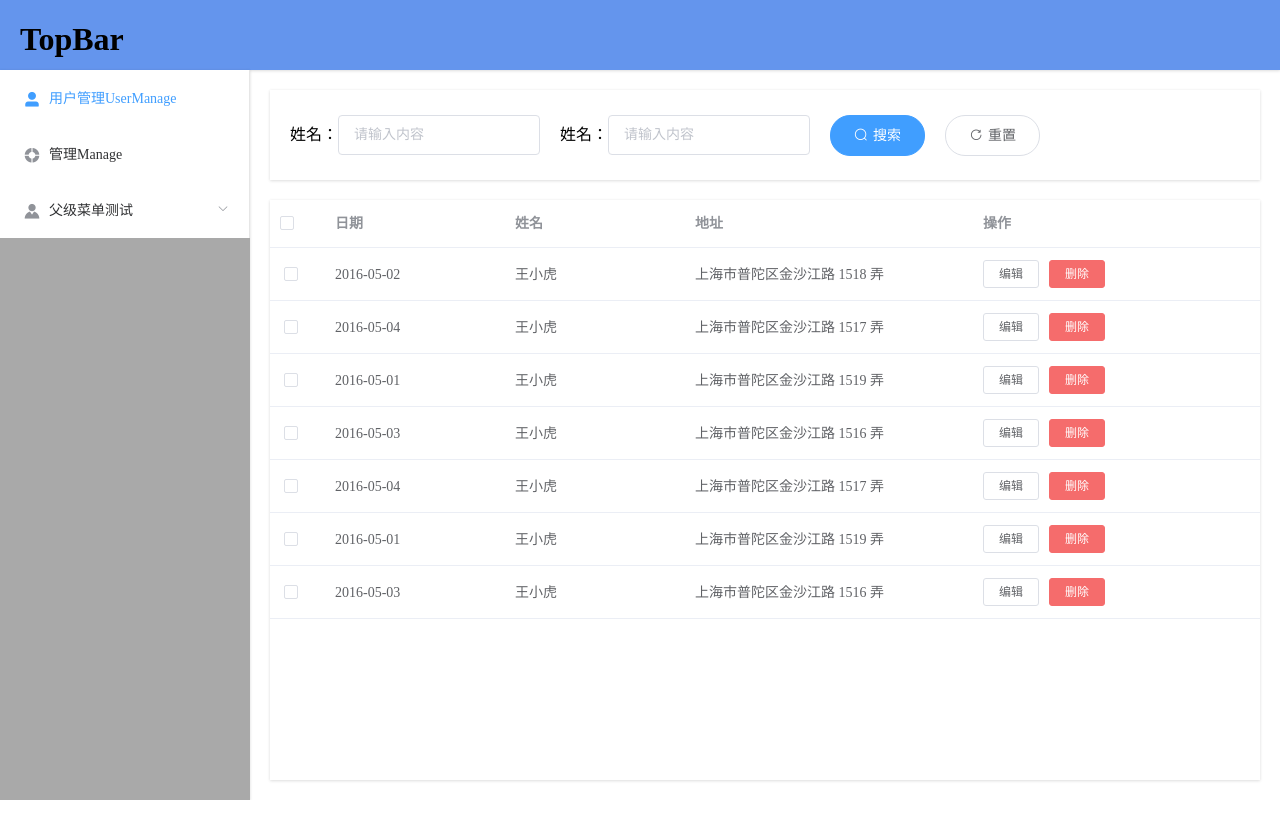
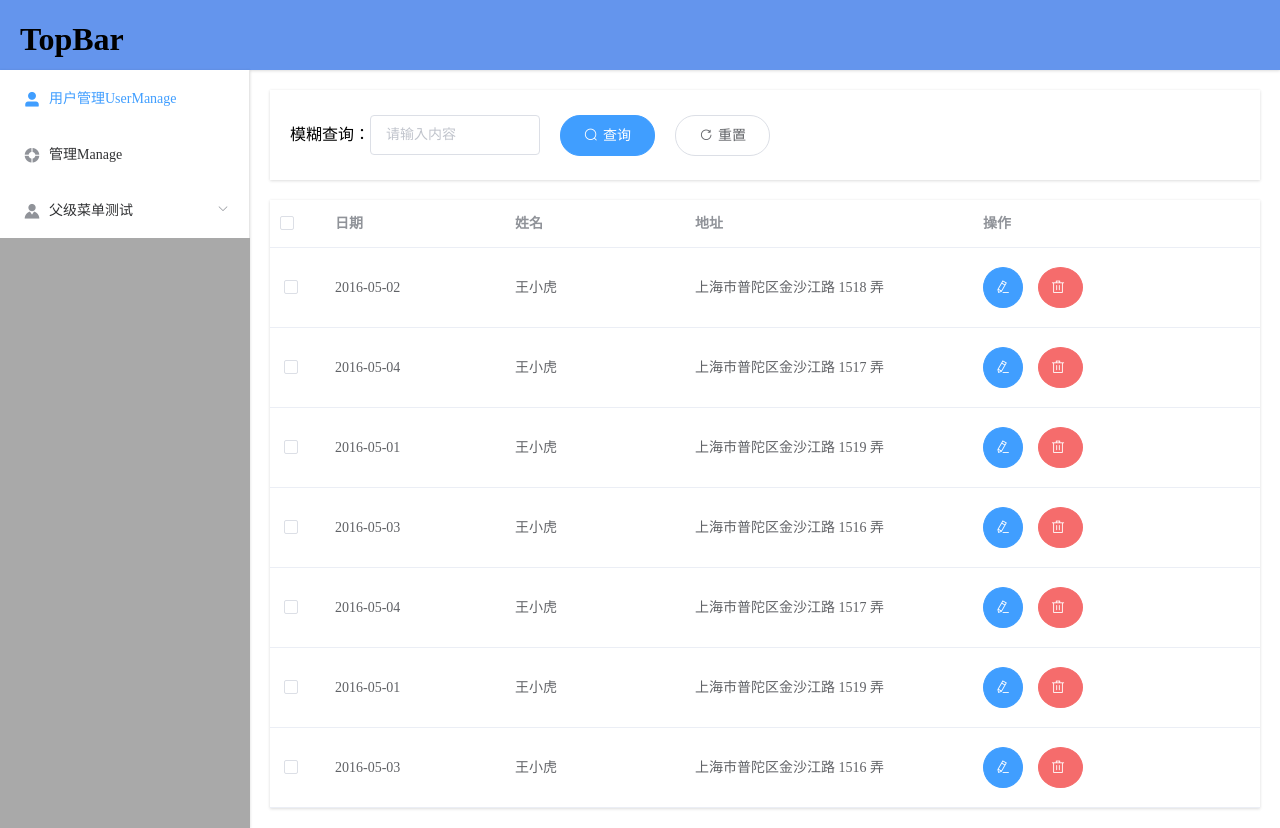
Before and after one commit to qiangaaaaa/blog-web, a Vue app: page /userManage in a window 1280 px wide. Before the commit the page ends 800 px from the top, so only its background shows below. Built offline with nearby package versions, Linux system fonts and the light colour scheme.

Commit message:
统一删除按钮ing

```diff
--- /dev/null
+++ b/src/components/common/dataDeleteButton/DataDeleteButton.vue
@@ -0,0 +1,82 @@
+<template>
+    <div class="data-delete-button">
+        <el-button type="danger" icon="el-icon-delete" circle @click="deleteRow"
+            v-bind:class="{ notMarginLeft:notMarginLeft}">{{buttonText}}</el-button>
+        <!-- 使用v-if 两层 解决 边框 和 内容 问题 -->
+    </div>
+</template>
+<script>
+    // 注：此按钮只能删除一个数据
+    export default {
+        name: 'DataDeleteButton',
+        data() {
+            return {
+            }
+        },
+        created() {
+        },
+        computed: {
+            notMarginLeft() {
+                return this.buttonText === ''
+            }
+        },
+        methods: {
+            deleteRow() {
+                this.open()
+            },
+            // 删除-模态框
+            open() {
+                this.$confirm('此操作将永久删除该行数据, 是否继续?', '提示', {
+                    confirmButtonText: '确定',
+                    cancelButtonText: '取消',
+                    type: 'warning',
+                    center: true
+                }).then(() => {
+                    // post请求 删除数据
+                    // 消息提示成功
+                    this.$message({
+                        type: 'success',
+                        message: '删除成功!'
+                    });
+                }).catch(() => {
+                    // 消息提示失败
+                    this.$message({
+                        type: 'info',
+                        message: '已取消删除'
+                    });
+                });
+            }
+        },
+        props: {
+            // 要删除的数据的信息 基本提供：1.表名 2.要删除的数据
+            // deleteInfo: {
+            //     type: Object,
+            //     default: {}
+            // },
+            // buttonStyle: {
+            //     type: Object,
+            //     default: {
+            //         icon: 'el-icon-delete',
+            //         isRound: false,
+            //         isCircle: true
+            //     }
+            // },
+            buttonText: {
+                type: String,
+                default: ''
+            }
+        }
+    }
+</script>
+<style scoped>
+    .data-delete-button {
+        display: inline-block;
+        margin: 7px 15px;
+    }
+
+    .data-delete-button i{
+        color: red;
+
+    }
+
+</style>
--- /dev/null
+++ b/src/components/common/dataEditButton/DataEditButton.vue
@@ -0,0 +1,63 @@
+<template>
+   <div class="data-edit-button">
+      <el-button type="primary" icon="el-icon-edit" circle @click="show"></el-button>
+      <el-dialog title="收货地址" :visible.sync="dialogFormVisible">
+         <el-form :model="form">
+            <el-form-item :label="key" :label-width="formLabelWidth" v-for="(value,key,index) in data"
+               :key='index'>
+               <el-input v-model="changedData[key]" autocomplete="off"></el-input>
+            </el-form-item>
+         </el-form>
+         <div slot="footer" class="dialog-footer">
+            <el-button @click="dialogFormVisible = false">取 消</el-button>
+            <el-button type="primary" @click="dialogFormVisible = false">确 定</el-button>
+         </div>
+      </el-dialog>
+   </div>
+</template>
+<script>
+   export default {
+      name: 'DataEditButton',
+      data() {
+         return {
+            dialogTableVisible: false,
+            dialogFormVisible: false,
+            form: {
+               name: '',
+               region: '',
+               date1: '',
+               date2: '',
+               delivery: false,
+               type: [],
+               resource: '',
+               desc: ''
+            },
+            formLabelWidth: '120px',
+            changedData: {}
+         }
+      },
+      mounted() {
+         // 保存data
+         this.changedData = this.data
+      },
+      computed: {
+      },
+      methods: {
+         show() {
+            this.dialogFormVisible = true
+         }
+      },
+      props: {
+         // 需要修改的数据
+         data: {
+            type: Object,
+            default: {}
+         },
+      }
+   }
+</script>
+<style scoped>
+   .data-edit-button {
+      display: inline-block;
+   }
+</style>
--- a/src/components/content/dataShow/DataShow.vue
+++ b/src/components/content/dataShow/DataShow.vue
@@ -1,7 +1,7 @@
 <template>
     <div class="data-show">
         <template>
-            <el-table :data="tableData" style="width: 100%">
+            <el-table :data="tableData" style="width: 100%" @select="tableSelect">
                 <el-table-column type="selection" width="55">
                 </el-table-column>
                 <el-table-column prop="date" label="日期" width="180">
@@ -12,20 +12,23 @@
                 </el-table-column>
                 <el-table-column label="操作">
                     <template slot-scope="scope">
-                        <el-button size="mini" @click="handleEdit(scope.$index, scope.row)">编辑</el-button>
-                        <el-button size="mini" type="danger" @click="handleDelete(scope.$index, scope.row)">删除
-                        </el-button>
+                        <data-edit-button :data="scope.row"></data-edit-button>
+                        <data-delete-button deleteInfo="[]" buttonText=""></data-delete-button>
                     </template>
                 </el-table-column>
+
             </el-table>
         </template>
     </div>
 </template>
 <script>
+    import DataEditButton from 'components/common/dataEditButton/DataEditButton'
+    import DataDeleteButton from 'components/common/dataDeleteButton/DataDeleteButton'
     export default {
         name: 'DataShow',
         data() {
             return {
+                rowSelected: 0, // 已选中的行数量
                 tableData: [{
                     date: '2016-05-02',
                     name: '王小虎',
@@ -64,13 +67,25 @@
         computed: {
         },
         methods: {
+            // 编辑
             handleEdit(index, row) {
                 console.log(index, row);
             },
+            // 删除
             handleDelete(index, row) {
                 console.log(index, row);
+                this.open()
+            },
+            // 当发生某行选中事件
+            tableSelect(selection, row) {
+                // 子传父（UserManage）
+                this.$emit('rowSelected',selection)
             }
         },
+        components: {
+            DataEditButton,
+            DataDeleteButton
+        }
     }
 </script>
 <style scoped>
--- a/src/components/content/domain/Domain.vue
+++ b/src/components/content/domain/Domain.vue
@@ -1,20 +1,18 @@
 <template>
     <div class="domain">
         <div class="input space">
-            <span>姓名：</span>
-            <el-input placeholder="请输入内容" v-model="input" clearable>
-            </el-input>
-        </div>
-        <div class="input space">
-            <span>姓名：</span>
-            <el-input placeholder="请输入内容" v-model="input" clearable>
+            <span>模糊查询：</span>
+            <el-input placeholder="请输入内容" v-model="search" clearable>
             </el-input>
         </div>
         <div class="space">
-            <el-button type="primary" icon="el-icon-search" round>搜索</el-button>
+            <el-button type="primary" icon="el-icon-search" round>查询</el-button>
         </div>
         <div class="space">
-            <el-button icon="el-icon-refresh-right" round>重置</el-button>
+            <el-button icon="el-icon-refresh-right" round @click="reset">重置</el-button>
+        </div>
+        <div class="space" v-if="deleteShow">
+            <el-button type="danger" round>删除选中项{{selectionNum}}</el-button>
         </div>
     </div>
 </template>
@@ -23,15 +21,31 @@
         name: 'Domain',
         data() {
             return {
-                input: ''
+                search: ''
             }
         },
         created() {
         },
         computed: {
+            selectionNum() {
+                return '（' + this.selection.length + '）'
+            },
+            deleteShow() {
+                return this.selection.length !== 0
+            }
         },
         methods: {
+            // 清空搜索框内容
+            reset() {
+                this.search = ''
+            }
         },
+        props: {
+            selection: {
+                type: Array,
+                default: []
+            }
+        }
     }
 </script>
 <style scoped>
--- a/src/views/userManage/UserManage.vue
+++ b/src/views/userManage/UserManage.vue
@@ -1,9 +1,9 @@
 <template>
     <div class="user-manage">
         <!-- 功能区 -->
-        <domain></domain>
+        <domain :selection="selection"></domain>
         <!-- 信息展示区 -->
-        <data-show></data-show>
+        <data-show @rowSelected="rowSelected"></data-show>
     </div>
 </template>
 <script>
@@ -13,6 +13,7 @@
         name: 'UserManage',
         data() {
             return {
+                selection:[]
             }
         },
         created() {
@@ -20,6 +21,9 @@
         computed: {
         },
         methods: {
+            rowSelected(selection) {
+                this.selection = selection
+            }
         },
         components: {
             Domain,
```
Also changed, not shown: 1 other file (tests, documents, lock files or other folders).
